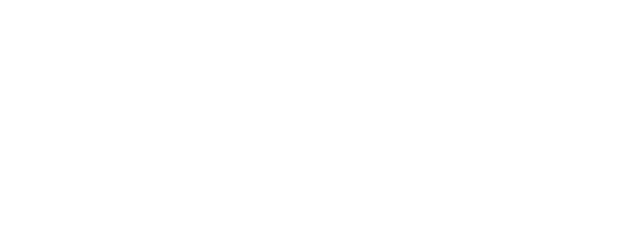
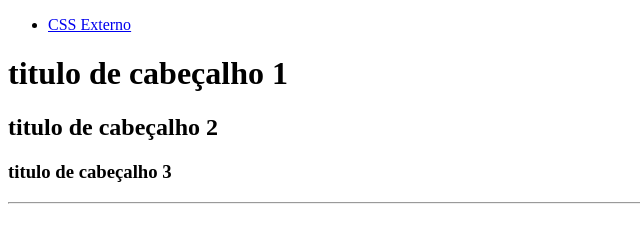
Before and after one commit to Lorenzzolindo/cofra3i-25, a plain HTML site: page index.html in a window 1280 px wide. Shown: the whole page, without its empty margins (0-640 px from the left). Drawn offline with Linux system fonts and the light colour scheme.

Commit message:
Add files via upload

```diff
--- a/index.html
+++ b/index.html
@@ -1,11 +1,26 @@
-<!DOCTYPE html>
-<html lang="en">
-<head>
-    <meta charset="UTF-8">
-    <meta name="viewport" content="width=device-width, initial-scale=1.0">
-    <title>Document</title>
-</head>
-<body>
+<!Doctype HTML>
+<html>
+	<head>
+		<title>Meu peimeiro site</title>
+	</head>
+	<body>
+	<header>
+	<ul>
+		<li>
+			<a href="externo.html">
+			CSS Externo
+			</a>
+		</ul>
+		</li>
 
-</body>
-</html>
+	</ul>
+	</header>
+
+	<h1>titulo de cabeçalho 1</h1>
+	<h2>titulo de cabeçalho 2</h2>
+	<h3>titulo de cabeçalho 3</h3>
+
+	<hr>
+
+	</body>
+	</html>
```
